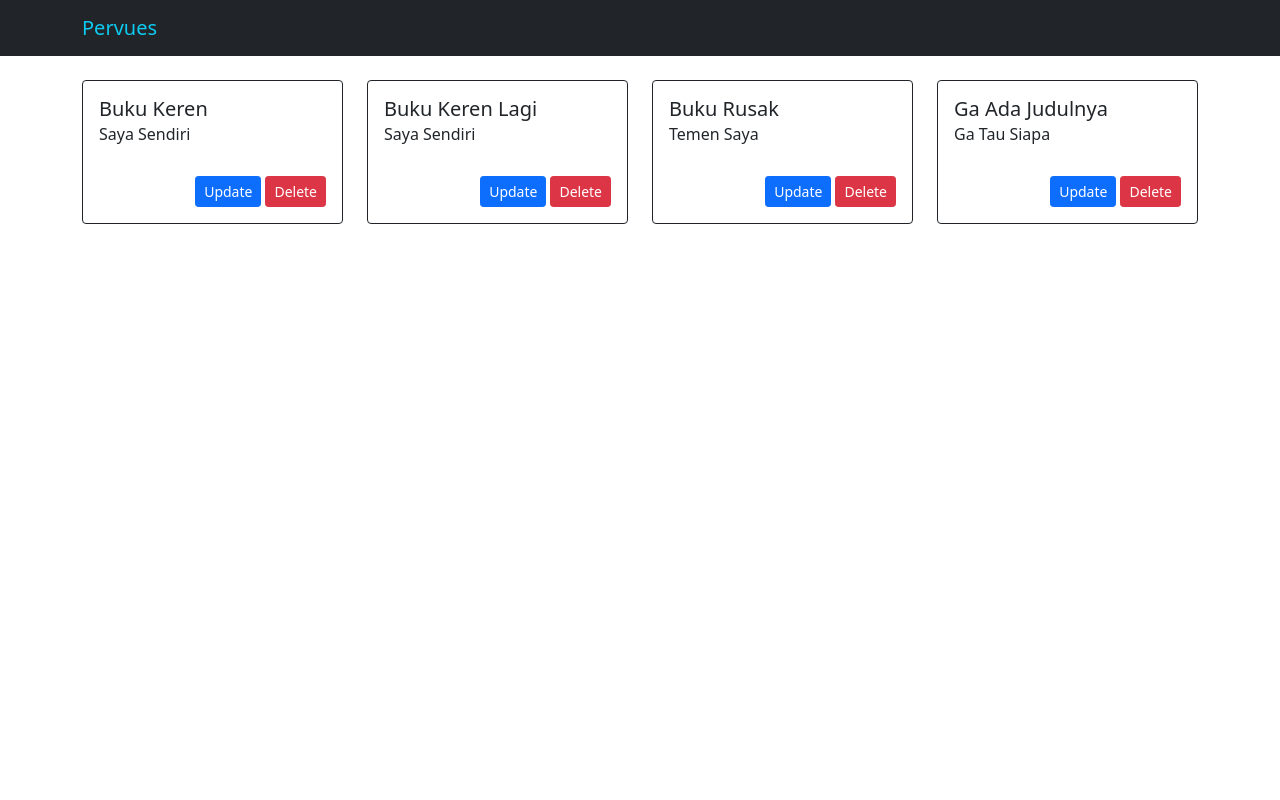
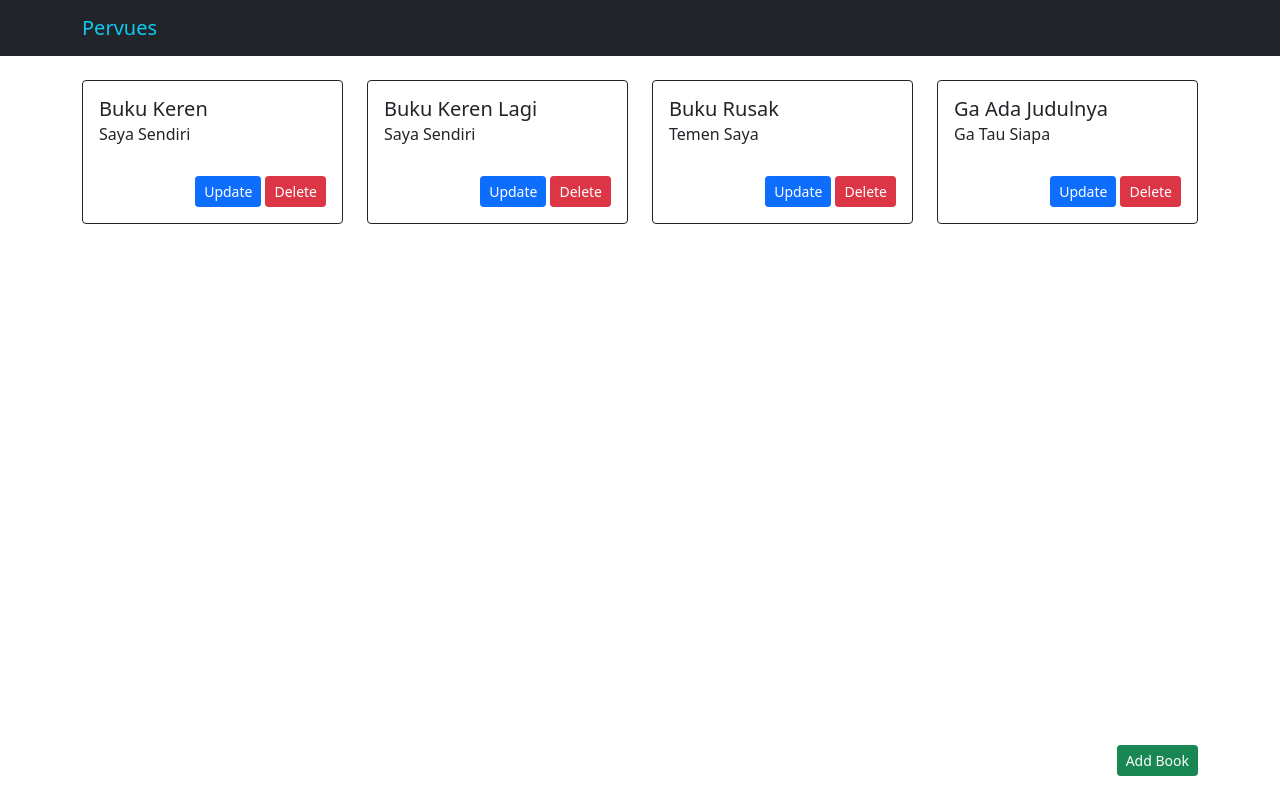
Before and after one commit to BayuDC/pervues, a Vue app: page / in a window 1280 px wide. Built offline with nearby package versions, Linux system fonts and the light colour scheme.

Commit message:
Add floating button

```diff
--- a/src/components/BookList.vue
+++ b/src/components/BookList.vue
@@ -1,5 +1,6 @@
 <script>
 import BookCard from "./BookCard.vue";
+import Floating from "./Floating.vue";
 import Button from "./Button.vue";
 
 export default {
@@ -8,6 +9,7 @@ export default {
     components: {
         BookCard,
         Button,
+        Floating,
     },
 };
 </script>
@@ -22,4 +24,8 @@ export default {
             <BookCard :title="book.title" :author="book.author" />
         </div>
     </div>
+
+    <Floating>
+        <Button type="success">Add Book</Button>
+    </Floating>
 </template>
--- /dev/null
+++ b/src/components/Floating.vue
@@ -0,0 +1,13 @@
+<script>
+export default {
+    name: "Floating",
+};
+</script>
+
+<template>
+    <div class="fixed-bottom">
+        <div class="container py-4 d-flex justify-content-end">
+            <slot />
+        </div>
+    </div>
+</template>
```
